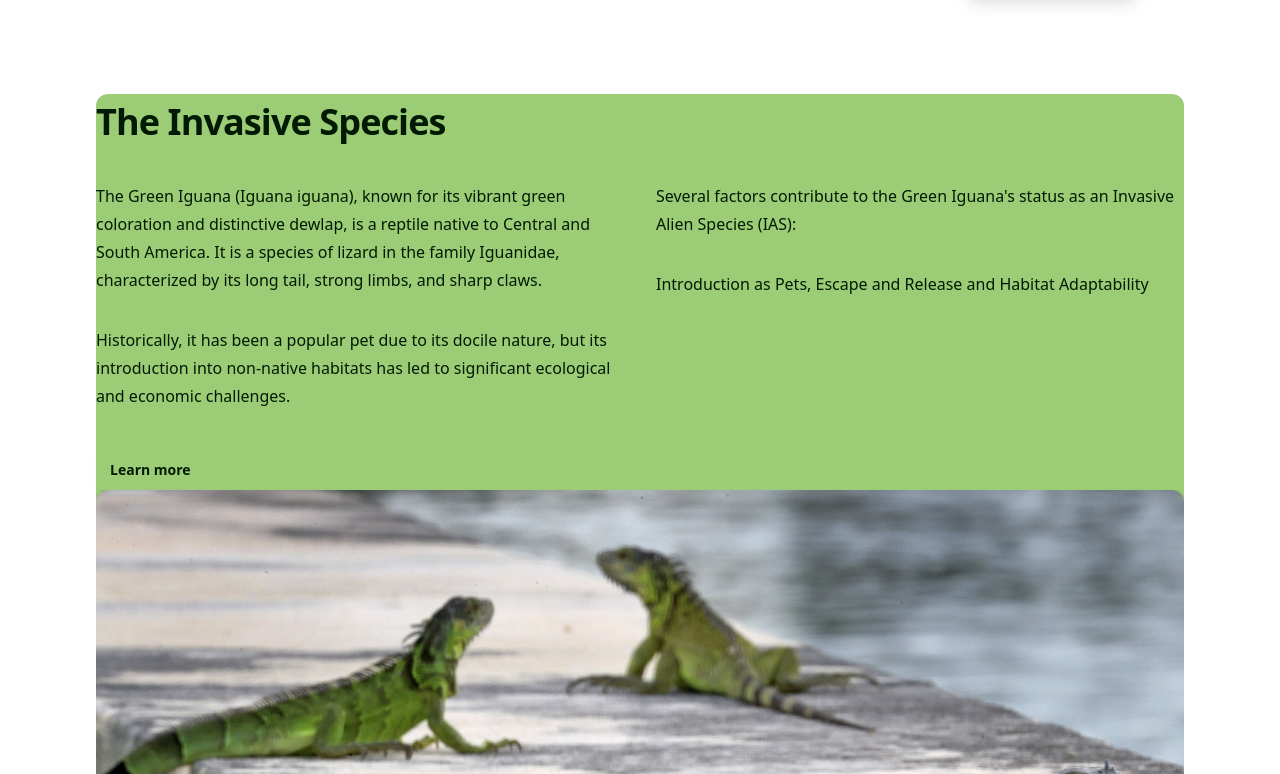
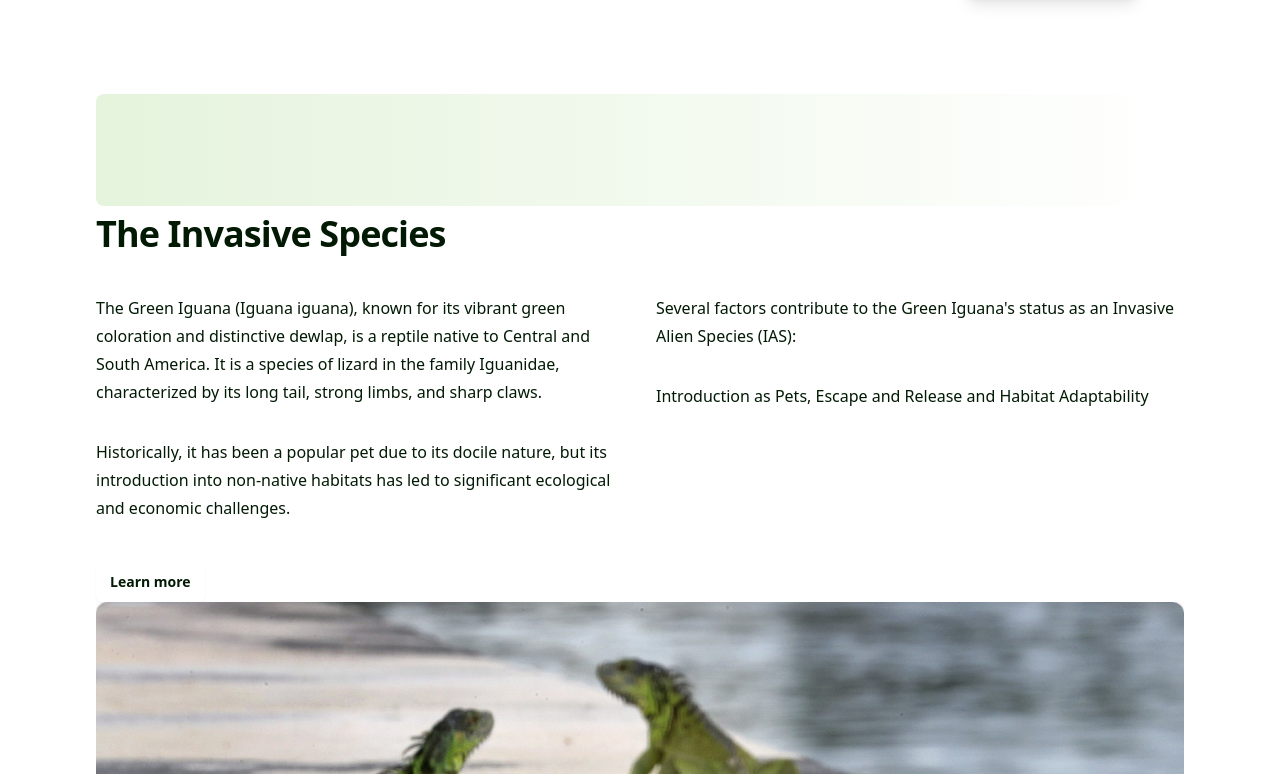
Before and after one commit to Ed-TheVisionMaker/green-ig-ias-network, a Next.js app: page / in a window 1280 px wide. Shown: the part 866-1640 px from the top of the page. Built offline with nearby package versions, Linux system fonts and the light colour scheme; a web font is replaced by a local one.

Commit message:
style: change bg invasive species component, add div as a seperator

```diff
--- a/components/InvasiveSpeciesHero/index.tsx
+++ b/components/InvasiveSpeciesHero/index.tsx
@@ -1,6 +1,9 @@
 export default function InvasiveSpeciesHero() {
   return (
-    <div className='bg-pistachio rounded-xl mt-24'>
+    <div className='bg-ginWhite rounded-xl mt-24'>
+      <div className='h-28 bg-gradient-to-r from-teaGreen/50 to-ginWhite rounded-lg'>
+
+      </div>
       <div className=''>
         <div className=''>
           <h1 className='mt-2 text-4xl font-bold tracking-tight text-ginBlack sm:text-4xl'>
```
